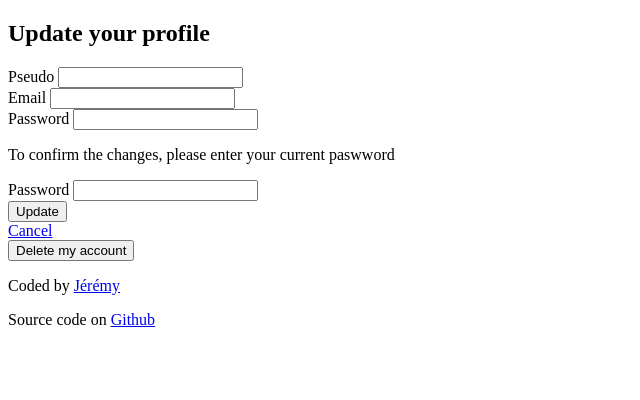
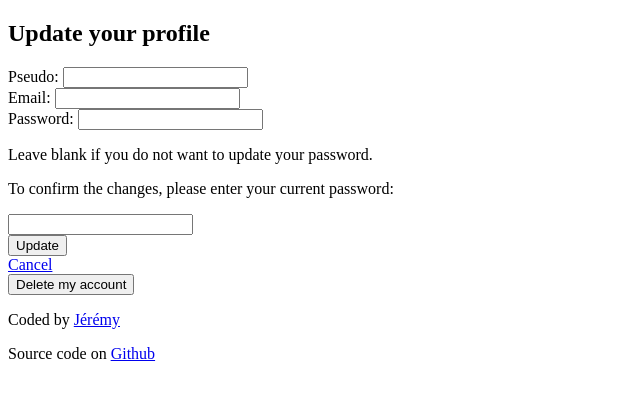
Before and after one commit to jgautrais/aest, a Symfony app: template templates/home/profile_edit.html.twig in a window 1280 px wide. Shown: the part 146-546 px from the top of the page, without its empty margins (0-640 px from the left). Run offline with Twig, Linux system fonts and the light colour scheme; the template is opened without the code that fills it, so the values that code supplies are empty; form fields are guessed from the names that the template uses; some libraries are stand-ins or nearby versions.

Commit message:
edit profile template adjustment

```diff
--- a/templates/home/profile_edit.html.twig
+++ b/templates/home/profile_edit.html.twig
@@ -10,13 +10,13 @@
 		<div class="bg-white px-4 pt-5 pb-8 sm:p-6 w-5/6 mx-auto">
 			<div class="sm:flex sm:items-start justify-center">
 				<div class="mt-3 text-center sm:mt-0">
-					<h2 class="text-lg leading-6 font-medium text-gray-900" id="modal-title">
+					<h2 class="my-6 text-lg leading-6 font-medium text-gray-900" id="modal-title">
 						Update your profile
 					</h2>
-					<div class="mt-6">
+					<div class="mt-8">
 						<div class="w-full">
 							<div class="flex items-center justify-between w-full my-3">
-								{{ form_label(registrationForm.pseudo, 'Pseudo', {'label_attr': {
+								{{ form_label(registrationForm.pseudo, 'Pseudo:', {'label_attr': {
                                 'class': 'block text-sm w-24 text-left'
                             }}) }}
 								{{ form_widget(registrationForm.pseudo, {'attr': {
@@ -36,7 +36,7 @@
 
 						<div class="w-full">
 							<div class="flex items-center justify-between w-full my-3">
-								{{ form_label(registrationForm.email, 'Email', {'label_attr': {
+								{{ form_label(registrationForm.email, 'Email:', {'label_attr': {
                                 'class': 'block text-sm w-24 text-left'
                             }}) }}
 								{{ form_widget(registrationForm.email, {'attr': {
@@ -55,14 +55,15 @@
 						</div>
 
 						<div class="w-full">
-							<div class="flex items-center justify-between w-full my-3">
-								{{ form_label(registrationForm.plainPassword, 'Password', {'label_attr': {
+							<div class="flex items-center justify-between w-full mt-3 mb-2">
+								{{ form_label(registrationForm.plainPassword, 'Password:', {'label_attr': {
                                 'class': 'block text-sm w-24 text-left'
                             }}) }}
 								{{ form_widget(registrationForm.plainPassword, {'attr': {
                                 'class': 'flex-grow text-xs block bg-gray-200 px-2 py-1.5 ml-2'
                             }}) }}
 							</div>
+							<p class="text-xs text-left text-gray-700">Leave blank if you do not want to update your password.</p>
 
 							{% set formErrorsPassword = registrationForm.plainPassword.vars.errors.form.getErrors(true) %}
 							{% if formErrorsPassword|length %}
@@ -75,13 +76,10 @@
 						</div>
 
 						<div class="w-full">
-							<p class="mt-8 text-xs text-left">To confirm the changes, please enter your current paswword</p>
-							<div class="flex items-center justify-between w-full my-3">
-								{{ form_label(registrationForm.confirmPassword, 'Password', {'label_attr': {
-                                'class': 'block text-sm w-24 text-left'
-                            }}) }}
+							<p class="mt-12 text-xs text-left">To confirm the changes, please enter your current password:</p>
+							<div class="flex items-center justify-between w-full mt-2 mb-3">
 								{{ form_widget(registrationForm.confirmPassword, {'attr': {
-                                'class': 'flex-grow text-xs block bg-gray-200 px-2 py-1.5 ml-2'
+                                'class': 'flex-grow text-xs block bg-gray-200 px-2 py-1.5'
                             }}) }}
 							</div>
 
@@ -103,7 +101,7 @@
 				</div>
 			</div>
 		</div>
-		<div class="bg-gray-50 px-4 py-3 sm:px-6 sm:flex sm:flex-row-reverse justify-between">
+		<div class="bg-gray-50 px-4 py-3 sm:px-6 sm:flex sm:flex-row-reverse justify-between w-5/6 mx-auto">
 
 			<div class="sm:flex sm:flex-row-reverse">
 				<button type="submit" class="w-full inline-flex justify-center rounded-md border border-transparent shadow-sm px-4 py-2 bg-green-600 text-base font-medium text-white hover:bg-green-700 focus:outline-none focus:ring-2 focus:ring-offset-2 focus:ring-green-500 sm:ml-3 sm:w-auto sm:text-sm">
@@ -118,7 +116,7 @@
 		</div>
 		{{ form_rest(registrationForm) }}
 		{{ form_end(registrationForm) }}
-		<div class="bg-gray-50 mt-6 px-4 py-3 sm:px-6 sm:flex sm:flex-row-reverse justify-between">
+		<div class="bg-gray-50 mt-6 px-4 py-3 sm:px-6 sm:flex sm:flex-row-reverse justify-between w-5/6 mx-auto">
 			{{ include('home/_delete_form.html.twig') }}
 		</div>
 
```
